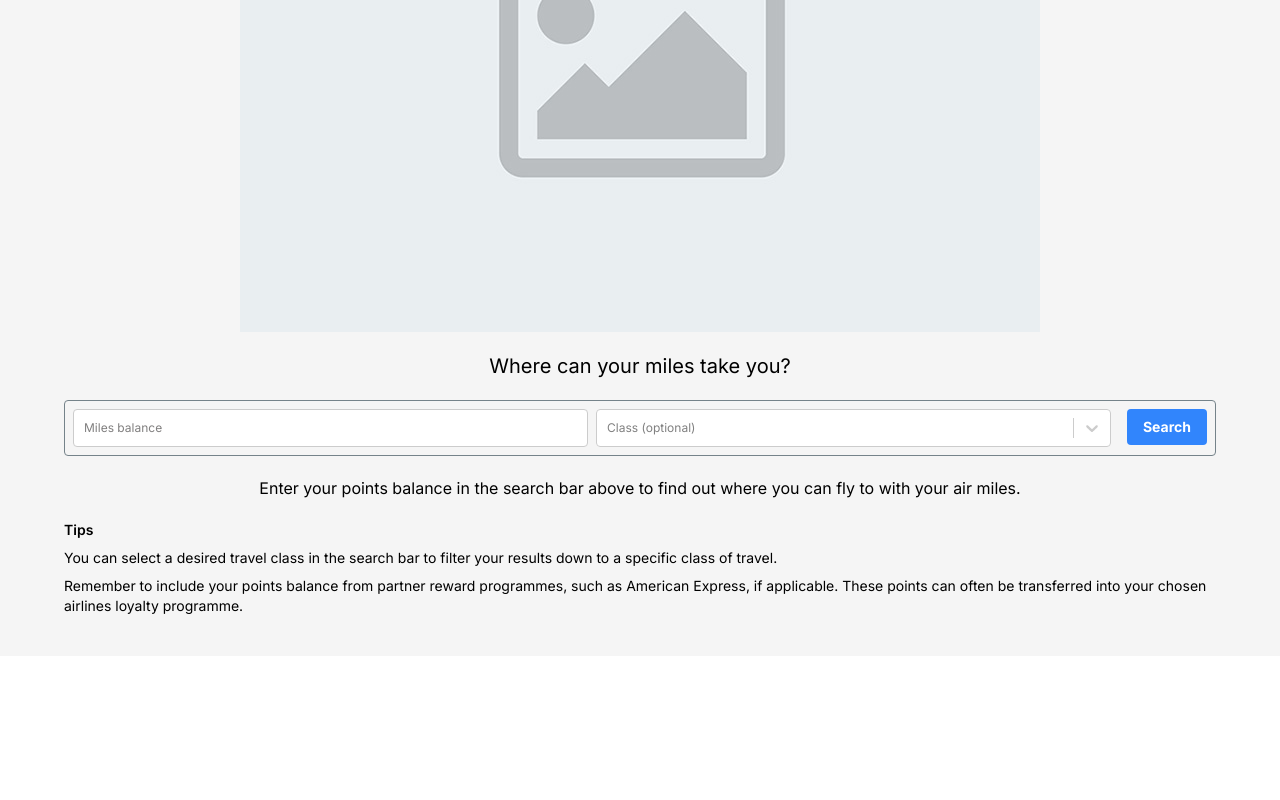
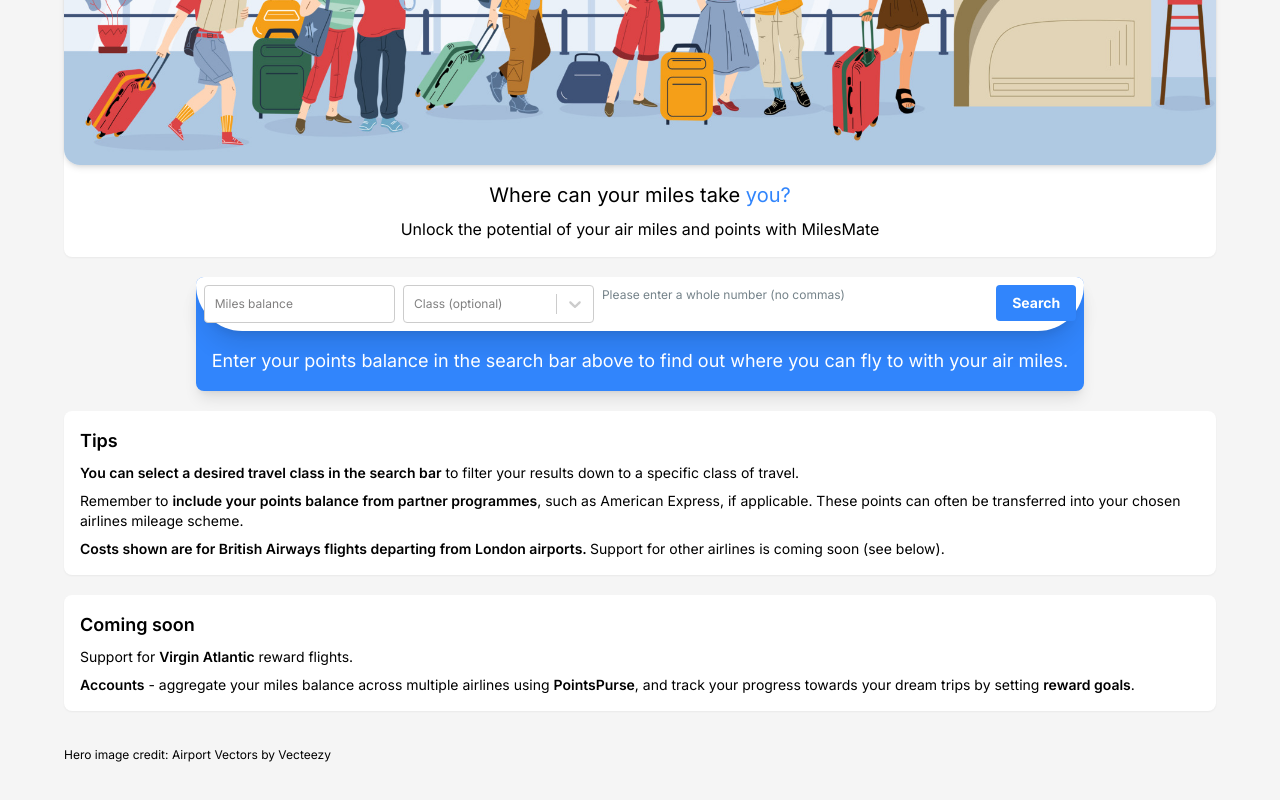
Before and after one commit to msmi1433/milesmuncher, a Next.js app: page / in a window 1280 px wide. Shown: the part 336-1136 px from the top of the page. Before the commit the page ends 992 px from the top, so only its background shows below. Built offline with nearby package versions, Linux system fonts and the light colour scheme.

Commit message:
alters home page layout and styling

```diff
--- a/app/components/SearchBar.tsx
+++ b/app/components/SearchBar.tsx
@@ -15,6 +15,7 @@ export default function SearchBar() {
     null
   );
   const [pointsBalance, setPointsBalance] = useState<string>("");
+  const [validInput, setValidInput] = useState<boolean>(true);
   const router = useRouter();
 
   const handleSearch = (e: { preventDefault: Function }) => {
@@ -29,20 +30,26 @@ export default function SearchBar() {
   };
 
   return (
-    <div className="min-w-full p-2 border border-borderCharcoal rounded text-sm">
+    <div className="min-w-full p-2 bg-white rounded-b-[3rem] text-sm shadow-xl rounded-t-lg">
       <form
-        className="flex flex-col xl:flex-row justify-between xl:justify-evenly items-center xl:items-start gap-4"
+        className="flex flex-col xl:flex-row justify-between xl:justify-evenly items-center xl:items-start gap-1"
         onSubmit={handleSearch}
       >
         <div className="w-full flex justify-between items-center gap-2">
           <input
             type="text"
-            className="rounded p-2.5 w-1/2 text-xs border border-searchBorder border-solid placeholder:text-placeholderText"
+            className={`rounded p-2.5 w-1/2 text-xs border border-solid placeholder:text-placeholderText ${
+              !validInput
+                ? "border border-red"
+                : "border border-searchBorder border-solid"
+            }`}
             onChange={(e) => {
               if (/^[0-9]*$/.test(e.target.value)) {
                 setPointsBalance(e.target.value);
+                setValidInput(true);
               } else {
                 setPointsBalance("");
+                setValidInput(false);
               }
             }}
             placeholder="Miles balance"
@@ -55,6 +62,13 @@ export default function SearchBar() {
             onChange={setDropdownValue}
           />
         </div>
+        <p
+          className={`text-xs w-full ml-1 py-0.5 ${
+            !validInput ? "text-red" : "text-borderCharcoal"
+          }`}
+        >
+          Please enter a whole number (no commas)
+        </p>
         <button className="bg-accentBlue hover:bg-buttonHover text-white font-bold py-2 px-4 rounded">
           Search
         </button>
--- a/app/page.tsx
+++ b/app/page.tsx
@@ -1,33 +1,82 @@
 import SearchBar from "./components/SearchBar";
 import Image from "next/image";
 import placeholderImage from "../public/jk-placeholder-image.jpg";
+import heroImage from "../public/vecteezy_queue-in-airport-people-waiting-registration_13086260.jpg";
 
 export default function Home() {
   return (
-    <main className="h-screen flex flex-col items-center gap-5">
-      <Image src={placeholderImage} alt="hero image" />
-      <h1 className="text-xl">Where can your miles take you?</h1>
+    <>
+      <main className="h-full flex flex-col items-center gap-5">
+        <section className="flex flex-col items-center bg-white rounded-lg text-center shadow-sm">
+          <Image
+            src={heroImage}
+            alt="cartoon of passengers waiting to board a flight"
+            className="rounded-b-2xl rounded-t-lg shadow-md"
+          />
+          <div className="p-4 flex flex-col items-center gap-2">
+            <h1 className="text-xl">
+              Where can your miles take{" "}
+              <span className=" text-accentBlue">you?</span>
+            </h1>
+            <h3>
+              Unlock the potential of your air miles and points with MilesMate
+            </h3>
+          </div>
+        </section>
+        <div className="flex flex-col items-center gap-4 border-borderCharcoal bg-accentBlue rounded-lg shadow-lg">
           <SearchBar />
-      <div className="flex flex-col gap-5">
-        <p className="text-center">
+          <p className="text-center text-lg text-white px-4 pb-4">
             Enter your points balance in the search bar above to find out where
             you can fly to with your air miles.
           </p>
-        <div className="text-sm flex flex-col gap-2">
-          <h3 className="font-semibold">Tips</h3>
+        </div>
+        <div className="w-full flex flex-col bg-white rounded-lg shadow-sm text-sm gap-2 p-4">
+          <h3 className="font-semibold text-lg">Tips</h3>
           <p>
-            You can select a desired travel class in the search bar to filter
-            your results down to a specific class of travel.
+            <span className="font-semibold">
+              You can select a desired travel class in the search bar
+            </span>{" "}
+            to filter your results down to a specific class of travel.
           </p>
           <p>
-            Remember to include your points balance from partner reward
-            programmes, such as American Express, if applicable. These points
-            can often be transferred into your chosen airlines loyalty
-            programme.
+            Remember to{" "}
+            <span className="font-semibold">
+              include your points balance from partner programmes
+            </span>
+            , such as American Express, if applicable. These points can often be
+            transferred into your chosen airlines mileage scheme.
+          </p>
+          <p>
+            <span className="font-semibold">
+              Costs shown are for British Airways flights departing from London
+              airports.{" "}
+            </span>
+            Support for other airlines is coming soon (see below).
           </p>
         </div>
-        <p></p>
+        <div className="w-full flex flex-col bg-white rounded-lg shadow-sm text-sm gap-2 p-4">
+          <h3 className="font-semibold text-lg">Coming soon</h3>
+          <ul className="space-y-2">
+            <li>
+              Support for <span className="font-semibold">Virgin Atlantic</span>{" "}
+              reward flights.
+            </li>
+            <li>
+              <span className="font-semibold">Accounts</span> - aggregate your
+              miles balance across multiple airlines using{" "}
+              <span className="font-semibold">PointsPurse</span>, and track your
+              progress towards your dream trips by setting{" "}
+              <span className="font-semibold">reward goals</span>.
+            </li>
+          </ul>
         </div>
+        <p className="text-xs py-4 self-start">
+          Hero image credit:{" "}
+          <a href="https://www.vecteezy.com/free-vector/airport">
+            Airport Vectors by Vecteezy
+          </a>
+        </p>
       </main>
+    </>
   );
 }
```
Also changed, not shown: public/vecteezy_queue-in-airport-people-waiting-registration_13086260.jpg (added). Lines whose indentation alone changed are shown as unchanged.
